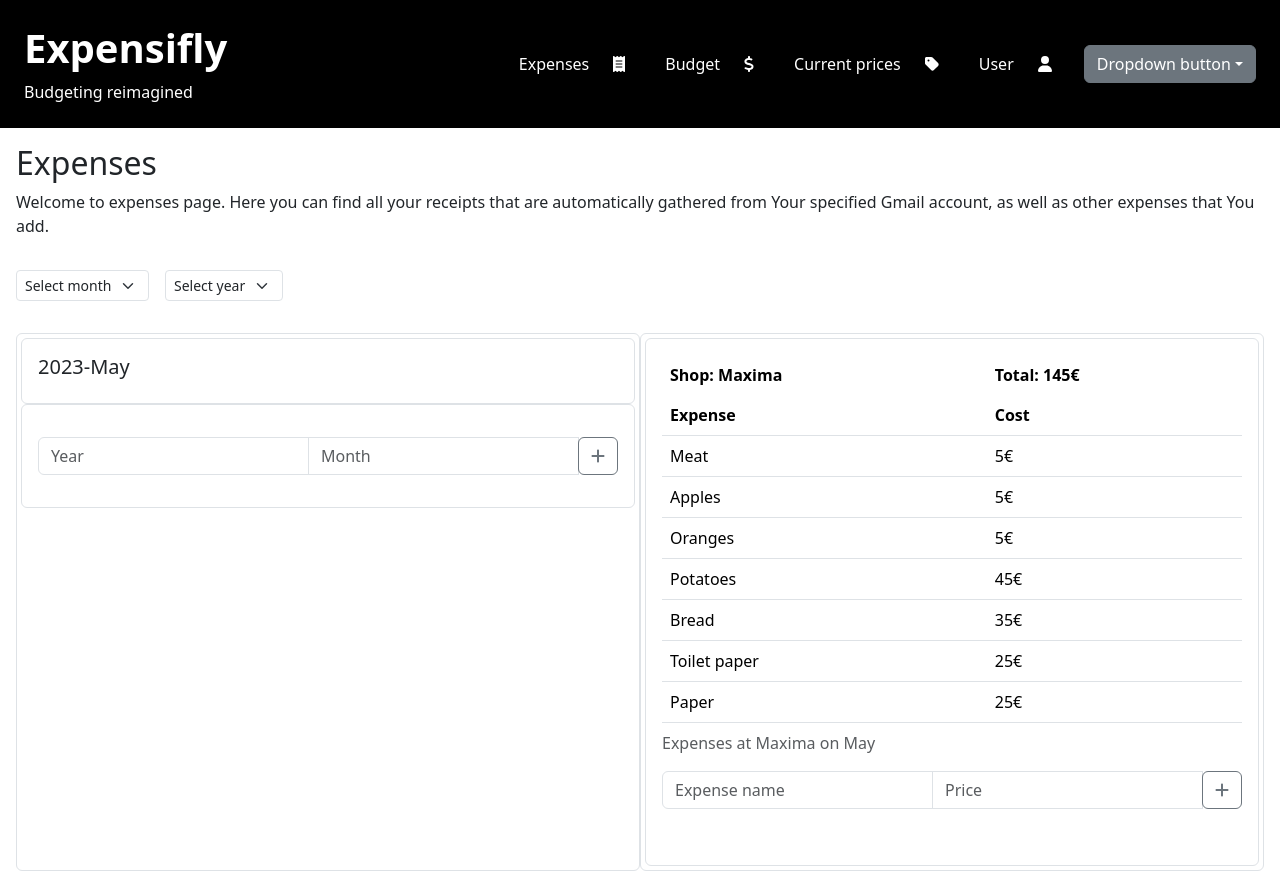
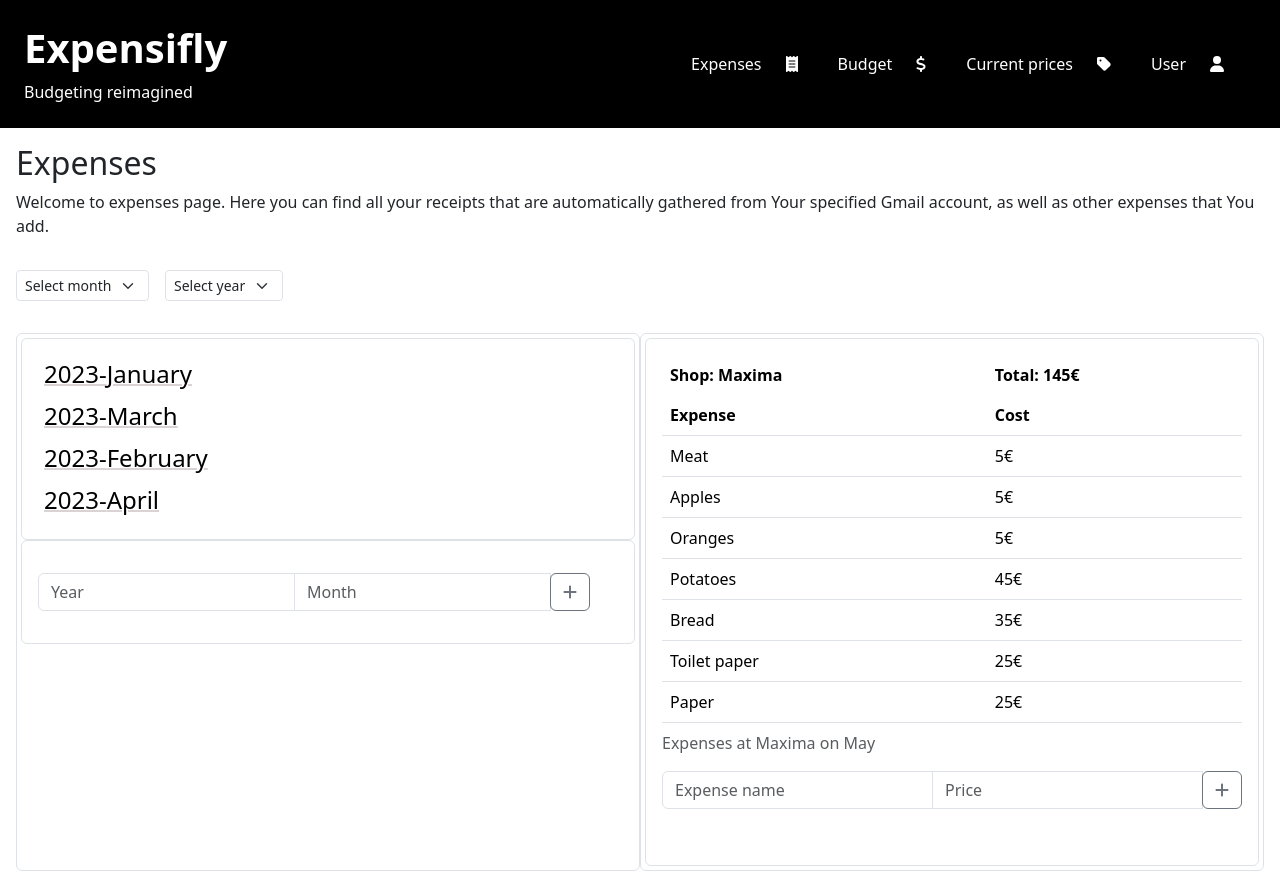
Before and after one commit to LaurynasGHub/Expensifly, a React (Create React App) app: page /expenses in a window 1280 px wide. Built offline with nearby package versions, Linux system fonts and the light colour scheme.

Commit message:
added ReceiptCard, working with remaping

```diff
--- a/src/components/Expenses/Expenses.jsx
+++ b/src/components/Expenses/Expenses.jsx
@@ -1,18 +1,18 @@
 import React from 'react';
 
 import './expenses.scss';
-import { FontAwesomeIcon } from '@fortawesome/react-fontawesome';
-import { faPlus } from '@fortawesome/free-solid-svg-icons';
+// import { FontAwesomeIcon } from '@fortawesome/react-fontawesome';
+// import { faPlus } from '@fortawesome/free-solid-svg-icons';
 
 //mockData
 import mockReceiptData from '../../mockReceiptData';
-import mockDateData from '../../mockDateData';
+// import mockDateData from '../../mockDateData';
 
 //components
 import ExpenseCard from '../ExpenseCard/ExpenseCard';
+import ReceiptCard from '../ReceiptCard/ReceiptCard';
 
 const mockExpenseData = mockReceiptData;
-const mockYearData = mockDateData;
 
 function Expenses() {
   return (
@@ -50,7 +50,7 @@ function Expenses() {
       </div>
       <div className="expensesWindow">
         <div className="receiptsWindow w-50 my-3 ms-3 p-1 border rounded">
-          <div className="receiptCard border p-3 rounded">
+          {/* <div className="receiptCard border p-3 rounded">
             <h5>2023-May</h5>
           </div>
           <div className="receiptCard border p-3 rounded">
@@ -79,7 +79,8 @@ function Expenses() {
                 </div>
               </div>
             </div>
-          </div>
+          </div> */}
+          <ReceiptCard />
           {/* button to add new expense date on click
           appears new window to insert date. then add empty expense bar with
           option to add items */}
--- a/src/components/Navbar/Navbar.jsx
+++ b/src/components/Navbar/Navbar.jsx
@@ -37,32 +37,6 @@ function Navbar() {
           <NavLink to="/user">User </NavLink>
           <FontAwesomeIcon className="p-4" icon={faUser} />
         </li>
-        <li>
-          {/* dropdown doesnt open */}
-          <div class="dropdown">
-            <button
-              class="btn btn-secondary dropdown-toggle"
-              type="button"
-              id="dropdownMenuButton"
-              data-toggle="dropdown"
-              aria-haspopup="true"
-              aria-expanded="false"
-            >
-              Dropdown button
-            </button>
-            <div class="dropdown-menu" aria-labelledby="dropdownMenuButton">
-              <a class="dropdown-item" href="ref1">
-                Action
-              </a>
-              <a class="dropdown-item" href="ref2">
-                Another action
-              </a>
-              <a class="dropdown-item" href="ref3">
-                Something else here
-              </a>
-            </div>
-          </div>
-        </li>
       </ul>
     </nav>
   );
--- /dev/null
+++ b/src/components/ReceiptCard/ReceiptCard.jsx
@@ -0,0 +1,83 @@
+import React, { useRef, useState } from 'react';
+
+import { FontAwesomeIcon } from '@fortawesome/react-fontawesome';
+import { faPlus } from '@fortawesome/free-solid-svg-icons';
+
+import './receiptCard.scss';
+
+//mock date data
+import mockDateData from '../../mockDateData';
+const mockYearData = mockDateData;
+
+function ReceiptCard() {
+  const [dates, setDates] = useState(mockYearData);
+
+  const year = useRef(null);
+  const month = useRef(null);
+
+  function mapDateData() {
+    console.log(`---DATE DATA--- ${year.current.value}`);
+    const newData = [
+      ...dates,
+      //   { year: Number(year.current.value), month: String(month.current.value) },
+      { year: year.current.value, month: month.current.value },
+    ];
+    setDates(newData);
+
+    //TODO
+    //need item to see if the page is loading- adding item
+    //otherwise some sort of a bug that sometimes doesnt
+    //imediatelly add item and reamap
+    //!!!IMPORTANT!!!
+    //add useState hook to change + button to loading
+  }
+
+  return (
+    <div>
+      <div className="receiptCard border p-3 rounded">
+        {dates.map(({ year, month }) => (
+          //   <tr key={`${year}${month}`}>
+          <button key={`${year}${month}`} className="dateButton mb-1">
+            {year}-{month}
+          </button>
+          //   </tr>
+        ))}
+      </div>
+      <div className="receiptCard border p-3 rounded">
+        <div className="addButton">
+          <div className="input-group my-3 mb-3">
+            <input
+              type="text"
+              id="year"
+              ref={year}
+              className="form-control"
+              placeholder="Year"
+              aria-label="Year"
+              aria-describedby="basic-addon2"
+            />
+            <input
+              type="text"
+              className="form-control"
+              id="month"
+              ref={month}
+              placeholder="Month"
+              aria-label="Month"
+              aria-describedby="basic-addon2"
+            />
+            <div className="input-group-append">
+              <button className="btn btn-outline-secondary" type="submit">
+                <FontAwesomeIcon
+                  onClick={mapDateData}
+                  className="buttonSvg"
+                  icon={faPlus}
+                />
+              </button>
+            </div>
+          </div>
+        </div>
+      </div>
+    </div>
+  );
+}
+
+export default ReceiptCard;
--- /dev/null
+++ b/src/components/ReceiptCard/receiptCard.scss
@@ -0,0 +1,14 @@
+.dateButton {
+  border: none;
+  background-color: white;
+
+  text-decoration: underline 0.1rem rgb(217, 211, 211);
+
+  font-size: 1.5rem;
+}
+
+.receiptCard {
+  display: flex;
+  flex-direction: column;
+  align-items: flex-start;
+}
```
